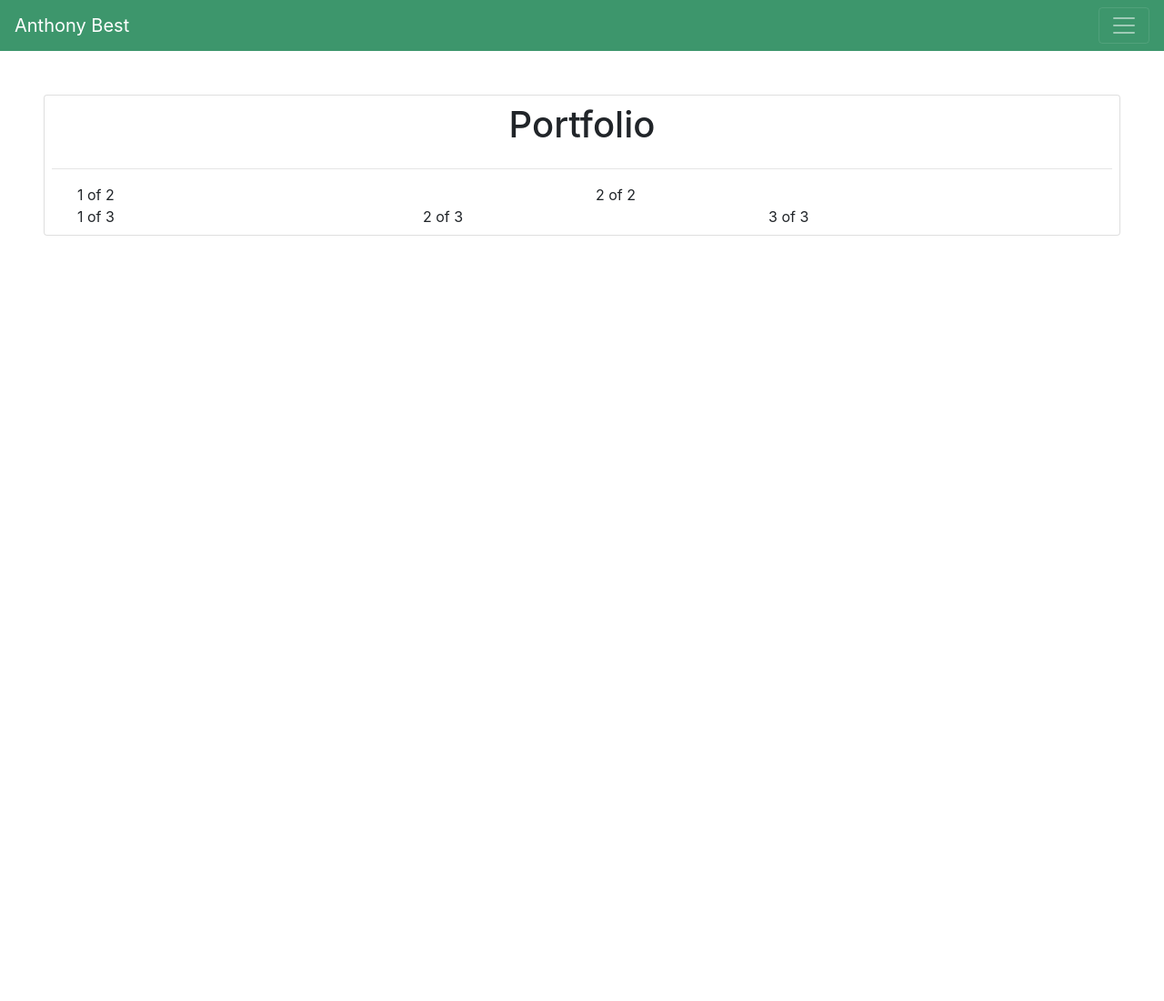
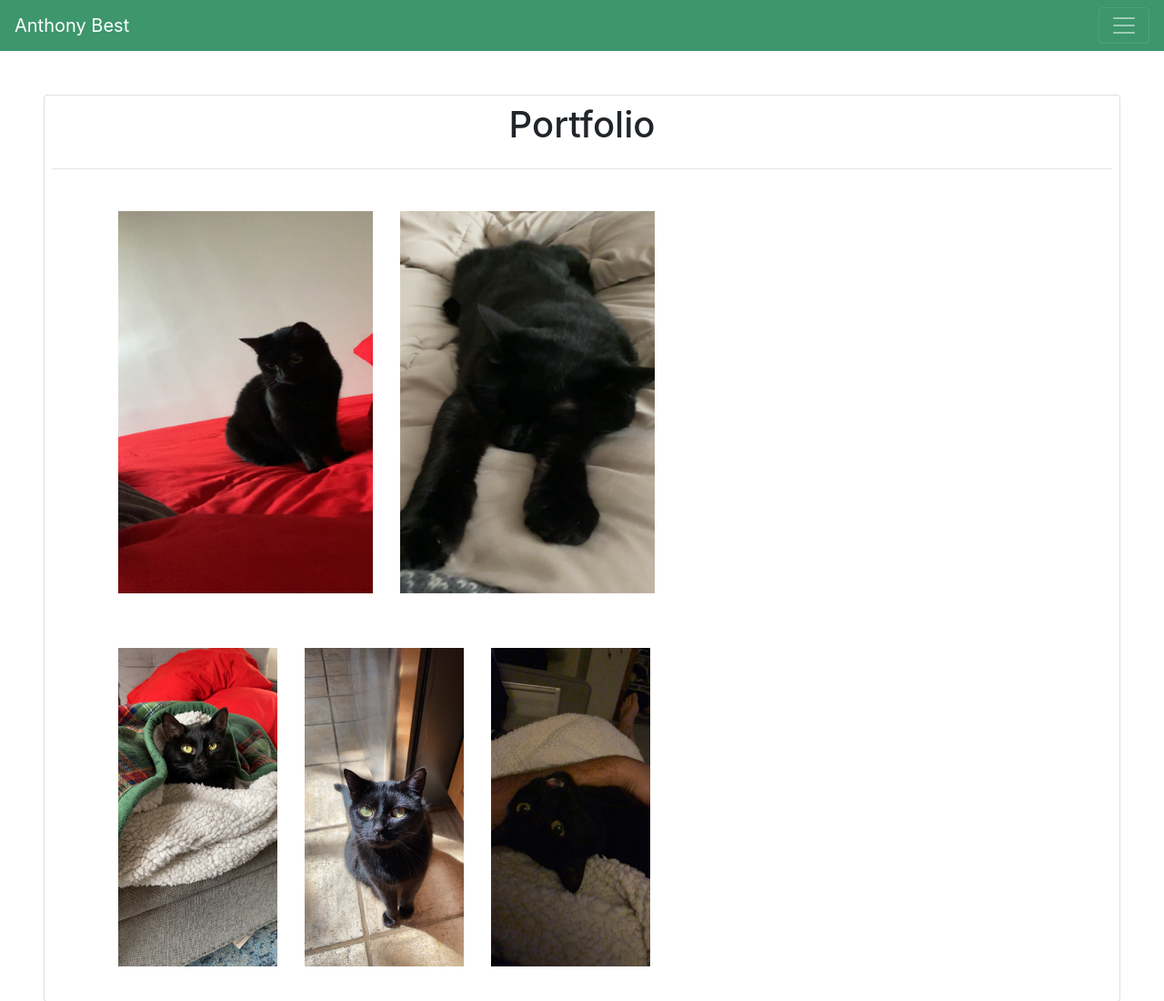
Before and after one commit to ahbwebdev/responsive-portfolio, a plain HTML site: page portfolio.html in a window 1280 px wide. Shown: the top 1100 px of the page at 91% size. Before the commit the page ends 800 px from the top, so only its background shows below. Drawn offline with nearby package versions, Linux system fonts and the light colour scheme.

Commit message:
photoTouchUp

```diff
--- a/portfolio.html
+++ b/portfolio.html
@@ -53,21 +53,21 @@
       <div class="container">
         <div class="row">
           <div class="col">
-            1 of 2
+            <img src="assets/Images/Cat1.JPG" width="280x" height="420px" alt="This is a cat">
           </div>
           <div class="col">
-            2 of 2
+            <img src="Assets/Images/cat7.JPG" width="280x" height="420px" alt="This is a cat">
           </div>
         </div>
         <div class="row">
           <div class="col">
-            1 of 3
+            <img src="assets/Images/Cat2.JPG" width="175px" height="350px" alt="">
           </div>
           <div class="col">
-            2 of 3
+            <img src="Assets/Images/Cat3.JPG" width="175px" height="350px" alt="">
           </div>
           <div class="col">
-            3 of 3
+            <img src="Assets/Images/Cat5.JPG" width="175px" height="350px" alt="">
           </div>
         </div>
       </div>
--- a/trashStyle.css
+++ b/trashStyle.css
@@ -1,20 +1,13 @@
-header {
-    text-align: center;
-}
-button {
-    text-decoration-color: black;
-}
+
 #title {
     text-align: center;
 
 }
 
-img {
-    float: left;
-  }
+.row {
+    float: inline-start;
+    padding: 10px;
+    margin: 20px;
 
-  table {
-      text-align: center;
-      align-items: center;
 
   }
```
Also changed, not shown: Assets/Images/Cat1.JPG (renamed from Assets/Images/IMG-0010.JPG), Assets/Images/Cat2.JPG (renamed from Assets/Images/IMG-0012.JPG), Assets/Images/Cat3.JPG (renamed from Assets/Images/IMG-0313.JPG), Assets/Images/Cat4.JPG (renamed from Assets/Images/IMG-0322.JPG), Assets/Images/cat5.JPG (renamed from Assets/Images/IMG-0383.JPG), Assets/Images/cat6.JPG (renamed from Assets/Images/IMG-0504.JPG), Assets/Images/cat7.JPG (renamed from Assets/Images/IMG-1021.JPG).
